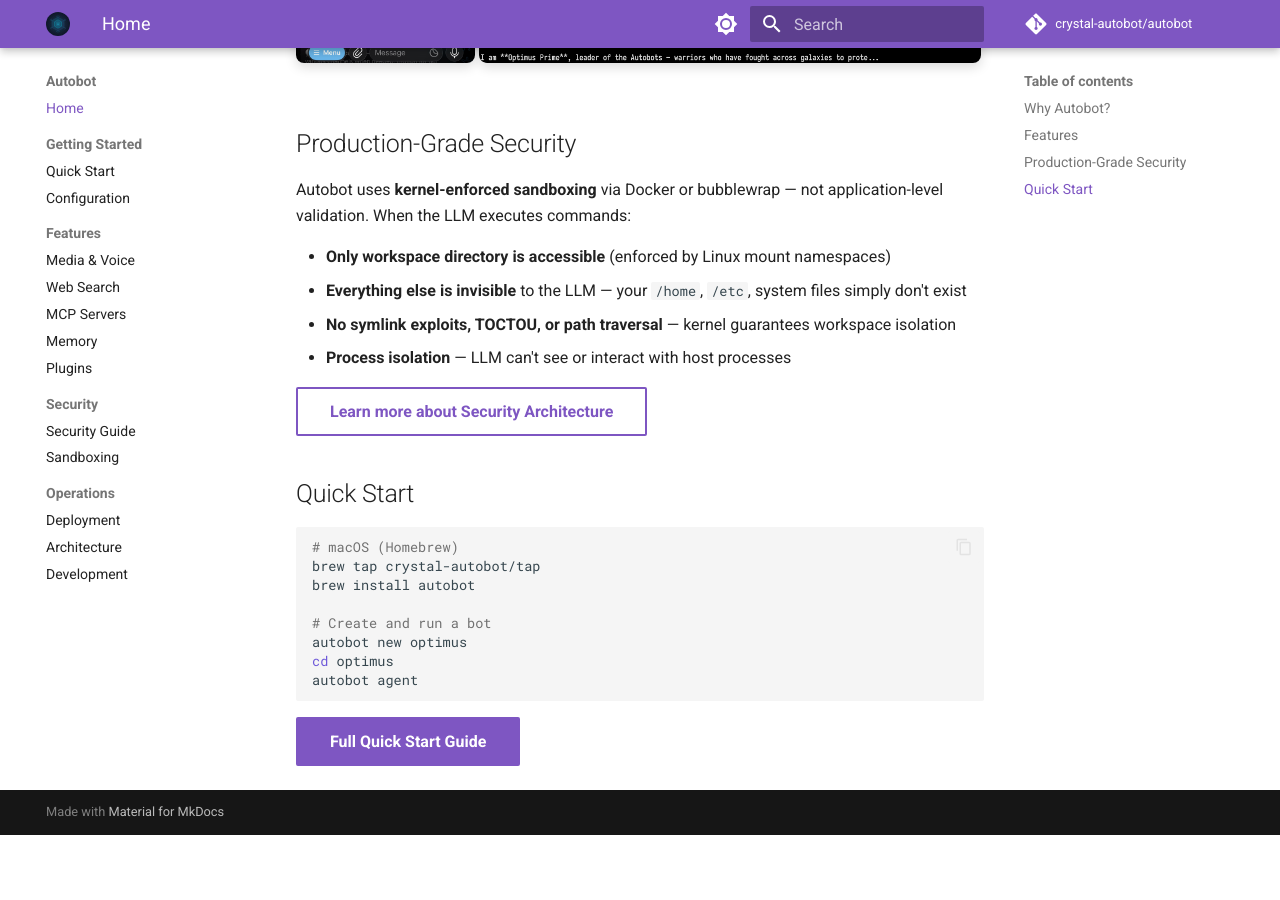
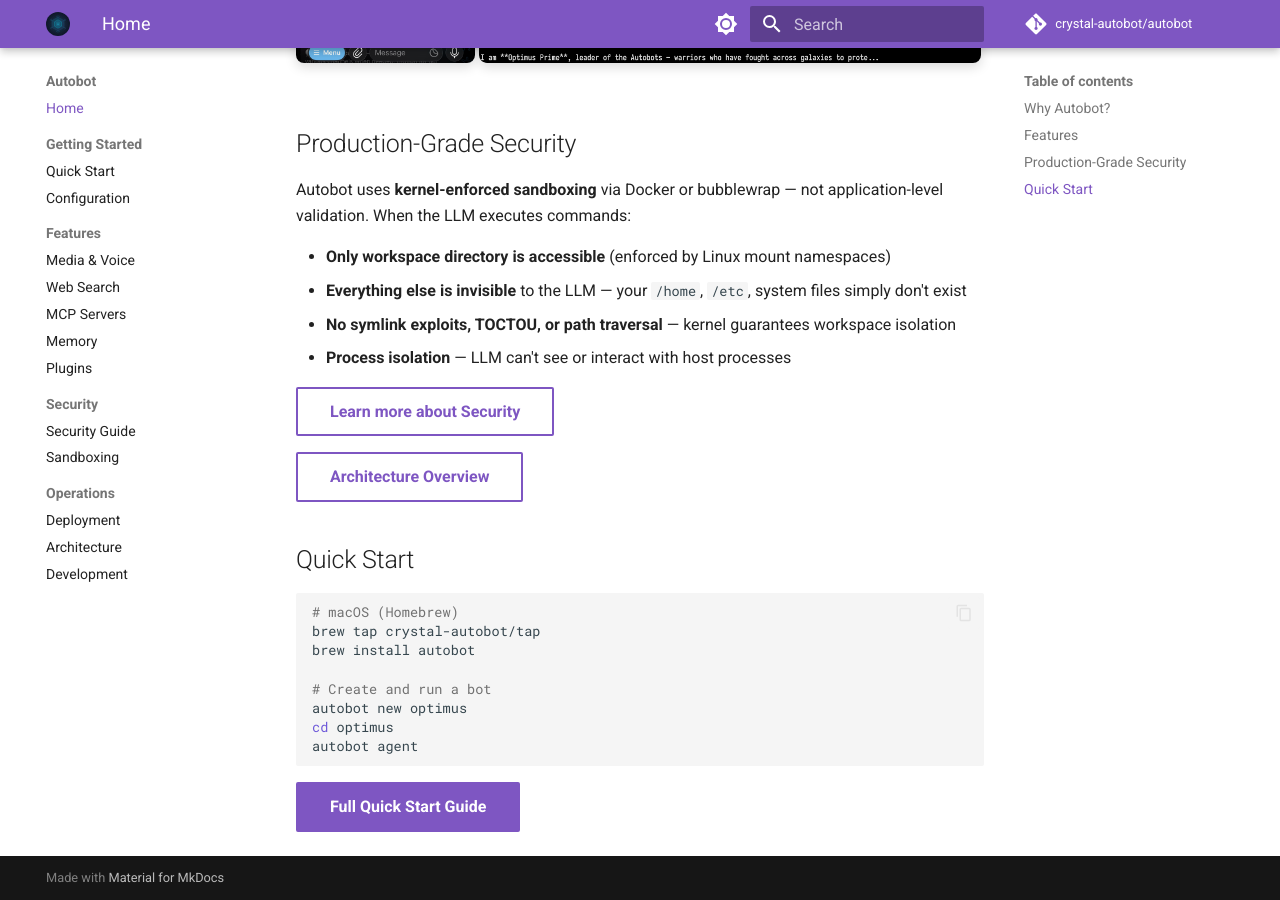
Before and after one commit to crystal-autobot/autobot, an MkDocs documentation site: the page built from docs/index.md, in a window 1280 px wide and 900 px high, scrolled down 1500 px. Built offline with MkDocs 1.6.1 and Material for MkDocs 9.7.7, drawn with Linux system fonts in a browser that asks for light colours; comment, search, counter and statistics services are not loaded; before the commit the page ends 2335 px from its top, so only the background shows below that.

Commit message:
Add more links

```diff
--- a/docs/index.md
+++ b/docs/index.md
@@ -47,7 +47,9 @@
 - **No symlink exploits, TOCTOU, or path traversal** — kernel guarantees workspace isolation
 - **Process isolation** — LLM can't see or interact with host processes
 
-[Learn more about Security Architecture](security.md){ .md-button }
+[Learn more about Security](security.md){ .md-button }
+
+[Architecture Overview](architecture.md){ .md-button }
 
 ## Quick Start
 
```
